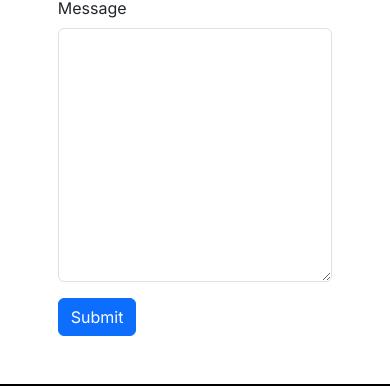
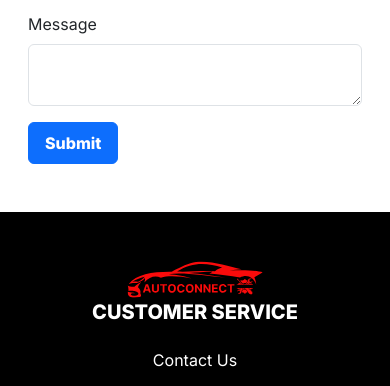
Before and after one commit to jaspherbagor/AutoConnect, a React (Create React App) app in the folder front-end/: page /contact in a window 390 px wide. Shown: the part 774-1160 px from the top of the page. Built offline with nearby package versions, Linux system fonts and the light colour scheme.

Commit message:
updated the image and the contact button

```diff
--- a/front-end/src/components/pages/client/contact.jsx
+++ b/front-end/src/components/pages/client/contact.jsx
@@ -8,10 +8,10 @@ const Contact = () => {
     <div>
       <ClientNavbar />
       <section className="contact-heading container-fluid px-md-4 px-sm-4 px-3 py-5 bg-success">
-        <h2 className="fw-bolder text-center pt-5 mt-4 text-white">CONTACT FORM</h2>
+        <h2 className="fw-bolder text-center pt-5 pb-3 mt-4 text-white">CONTACT FORM</h2>
       </section>
       <section className="contact-section container-fluid px-md-4 px-sm-4 px-3 py-5">
-        <div className="container col-10 text-start">
+        <div className="container col-md-10 col-sm-10 col-12 text-start">
           <form>
             <div className="row">
               <div className="col-md-6">
@@ -67,10 +67,10 @@ const Contact = () => {
                 <label htmlFor="message" className="form-label">
                   Message
                 </label>
-                <textarea name="message" id="message" cols="30" rows="10" className="w-100 form-control"></textarea>
+                <textarea name="message" id="message" className="w-100 form-control"></textarea>
               </div>
 
-            <button type="submit" className="btn btn-primary">
+            <button type="submit" className="btn btn-primary contact-btn fw-semibold px-3 py-2">
               Submit
             </button>
           </form>
```
Also changed, not shown: 1 other file (tests, documents, lock files or other folders).
